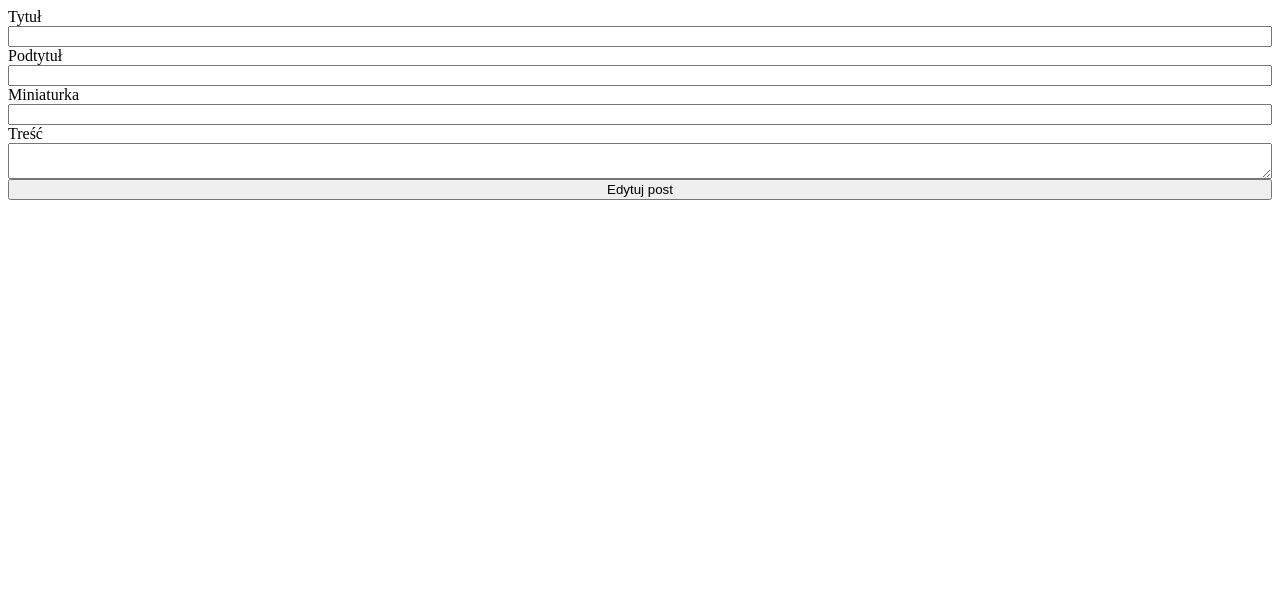
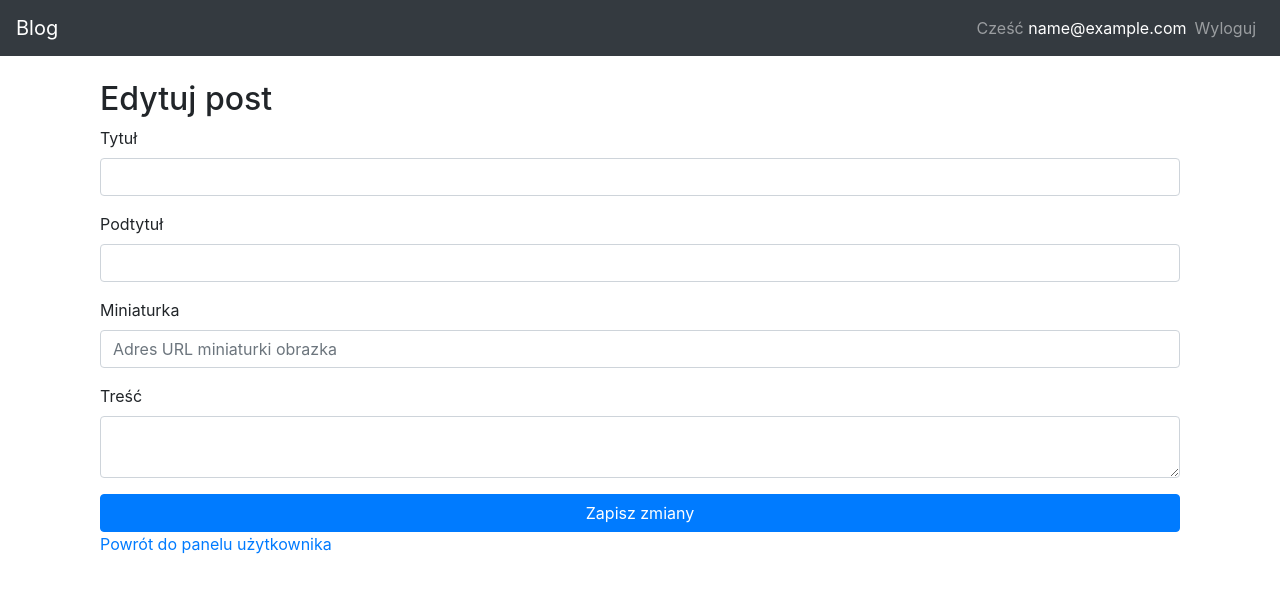
Before and after one commit to s22868/python-blog, a Flask app: template templates/edit-post.html in a window 1280 px wide. Shown: the top 593 px of the page. Run offline with Flask 3, Linux system fonts and the light colour scheme; the template is opened without the code that fills it: values that come from a table or form of the project are taken from there, others are empty; the visitor is signed in with stand-in values (Sample User, id 1); some libraries are stand-ins or nearby versions.

Commit message:
post edit

```diff
--- a/forms.py
+++ b/forms.py
@@ -40,4 +40,4 @@ class EditPostForm(FlaskForm):
     subtitle = StringField("Podtytuł", validators=[DataRequired(), Length(min=2)])
     photo = StringField("Miniaturka", validators=[DataRequired(), Length(min=2)])
     text = TextAreaField("Treść", validators=[DataRequired(), Length(min=10)])
-    submit = SubmitField("Edytuj post")
+    submit = SubmitField("Zapisz zmiany")
--- a/templates/base.html
+++ b/templates/base.html
@@ -24,6 +24,11 @@
     z-index: 1;
     background-color: rgba(255, 255, 255, 0.8);
     padding: 10px;
+    margin-bottom: 10px;
+}
+.custom-post {
+    border: 1px solid #ccc;
+    padding: 20px;
     margin-bottom: 10px;
 }
 </style>
--- a/templates/create-post.html
+++ b/templates/create-post.html
@@ -21,7 +21,7 @@
                 {{ form.text.label(class="form-label") }}
                 {{ form.text(class="form-control") }}
             </div>
-            <button type="submit" class="btn btn-primary">Dodaj post</button>
+            <button type="submit" class="btn btn-primary btn-block">Dodaj post</button>
         </form>
         <a href="{{ url_for('account') }}">Powrót do panelu użytkownika</a>
         {% for message in get_flashed_messages() %}
--- a/templates/edit-post.html
+++ b/templates/edit-post.html
@@ -1,12 +1,31 @@
-<form method="post" style="display: flex; flex-direction: column;">
-    {{ form.hidden_tag() }}
-    {{ form.title.label }}
-    {{ form.title }}
-    {{ form.subtitle.label }}
-    {{ form.subtitle }}
-    {{ form.photo.label }}
-    {{ form.photo }}
-    {{ form.text.label }}
-    {{ form.text }}
-    {{ form.submit }}
-</form>
+{% extends 'base.html' %}
+
+{% block content %}
+    <div class="container">
+        <h2>Edytuj post</h2>
+        <form method="post" style="display: flex; flex-direction: column;">
+            {{ form.hidden_tag() }}
+            <div class="form-group">
+                {{ form.title.label(class="form-label") }}
+                {{ form.title(class="form-control") }}
+            </div>
+            <div class="form-group">
+                {{ form.subtitle.label(class="form-label") }}
+                {{ form.subtitle(class="form-control") }}
+            </div>
+            <div class="form-group">
+                {{ form.photo.label(class="form-label") }}
+                {{ form.photo(class="form-control", placeholder="Adres URL miniaturki obrazka") }}
+            </div>
+            <div class="form-group">
+                {{ form.text.label(class="form-label") }}
+                {{ form.text(class="form-control") }}
+            </div>
+            {{ form.submit(class="btn btn-primary") }}
+        </form>
+        <a href="{{ url_for('account') }}">Powrót do panelu użytkownika</a>
+        {% for message in get_flashed_messages() %}
+            <div class="alert alert-info mt-3">{{ message }}</div>
+        {% endfor %}
+    </div>
+{% endblock %}
```
Also changed, not shown: templates/account.html (+10 -5 lines).
